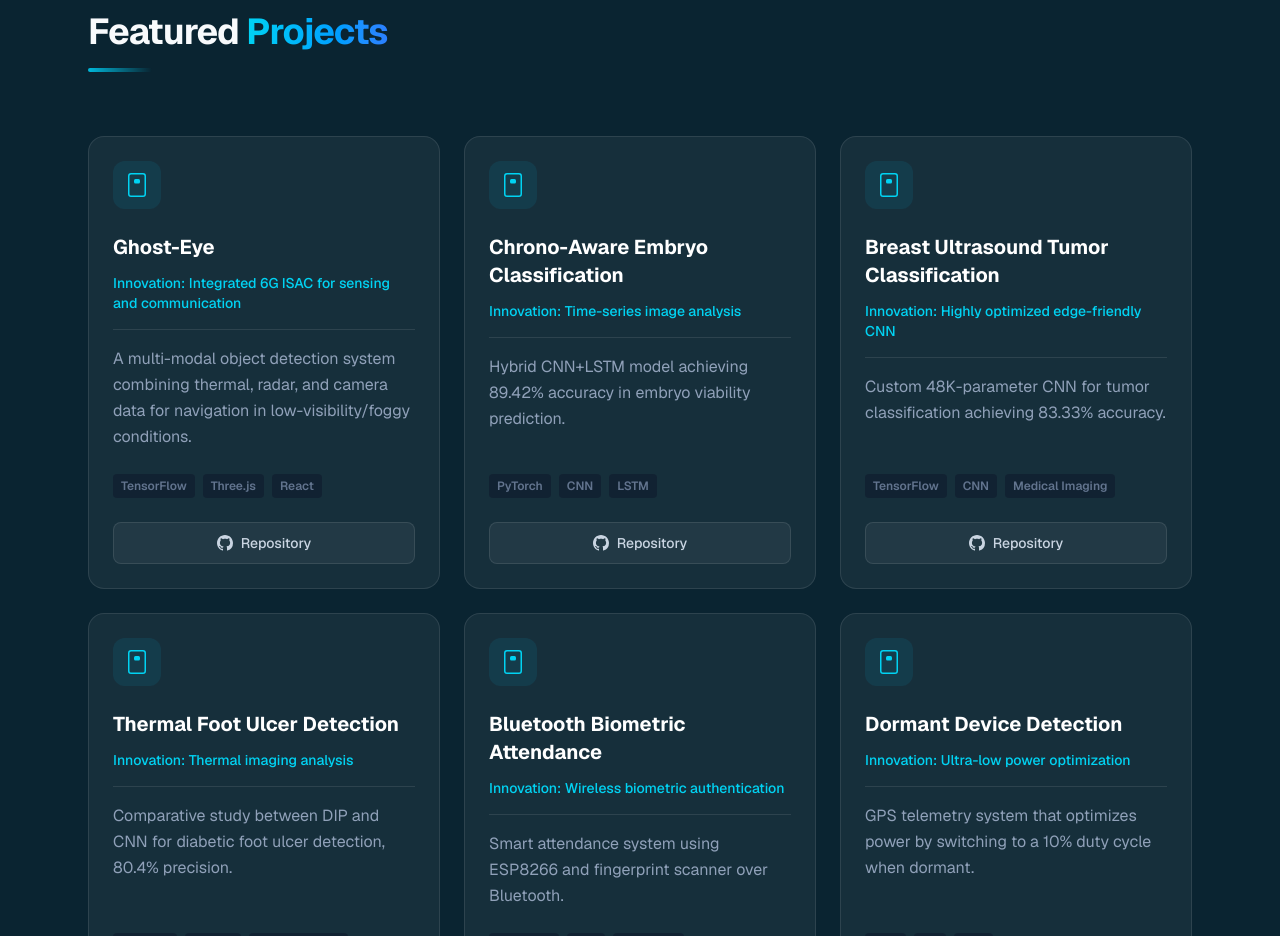
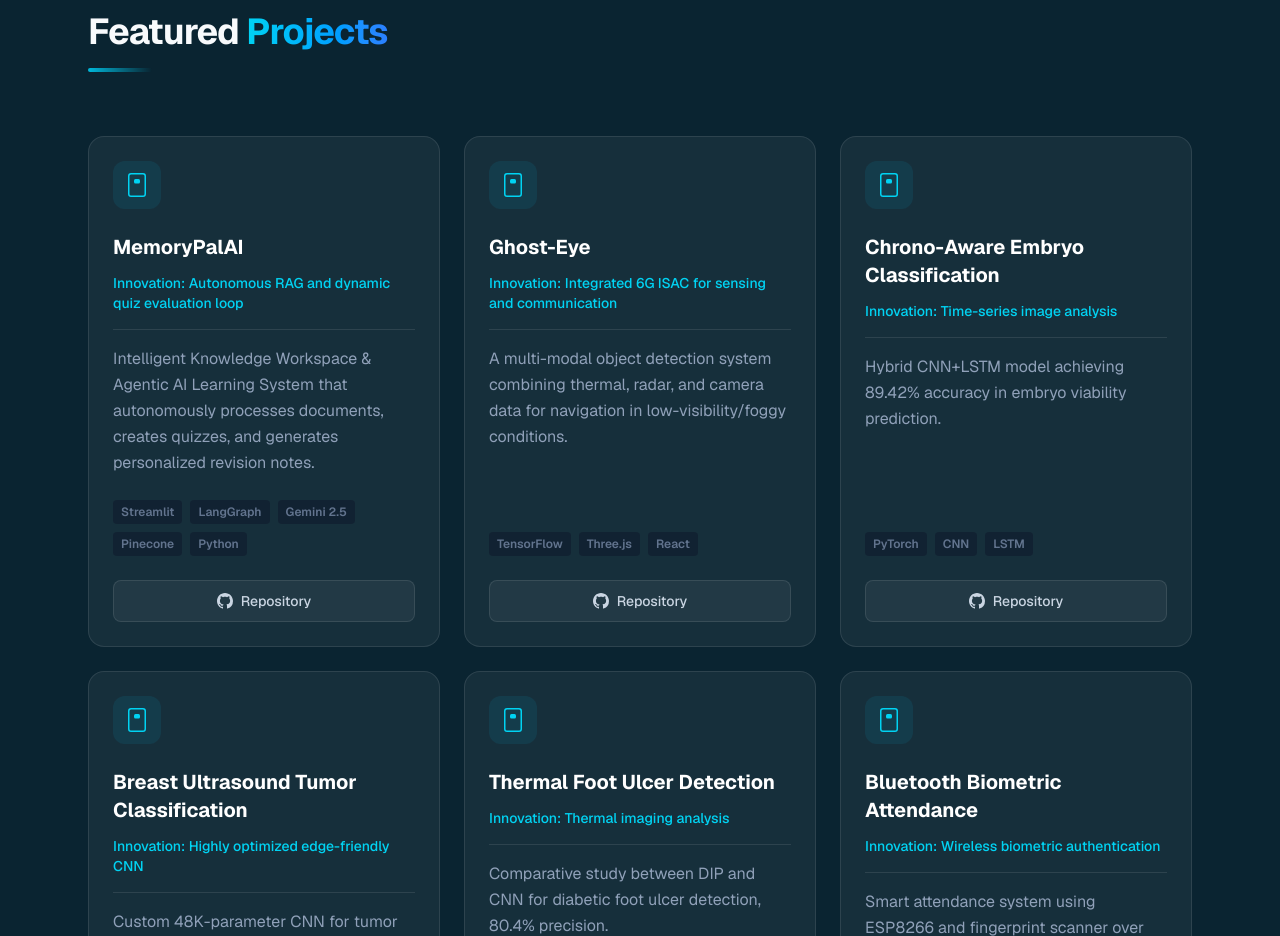
Before and after one commit to Swarupgl/Portfolio, a Next.js app: page / in a window 1280 px wide. Shown: the part 3540-4476 px from the top of the page. Built offline with nearby package versions, Linux system fonts and the light colour scheme.

Commit message:
Added project

```diff
--- a/src/app/page.tsx
+++ b/src/app/page.tsx
@@ -41,6 +41,14 @@ type Project = {
 };
 
 const projects: Project[] = [
+  {
+    name: "MemoryPalAI",
+    description: "Intelligent Knowledge Workspace & Agentic AI Learning System that autonomously processes documents, creates quizzes, and generates personalized revision notes.",
+    techStack: ["Streamlit", "LangGraph", "Gemini 2.5", "Pinecone", "Python"],
+    keyInnovation: "Autonomous RAG and dynamic quiz evaluation loop",
+    imageSrc: "/images/ghost-eye.svg",
+    repoUrl: "https://memorypalai.onrender.com",
+  },
   {
     name: "Ghost-Eye",
     description: "A multi-modal object detection system combining thermal, radar, and camera data for navigation in low-visibility/foggy conditions.",
```
